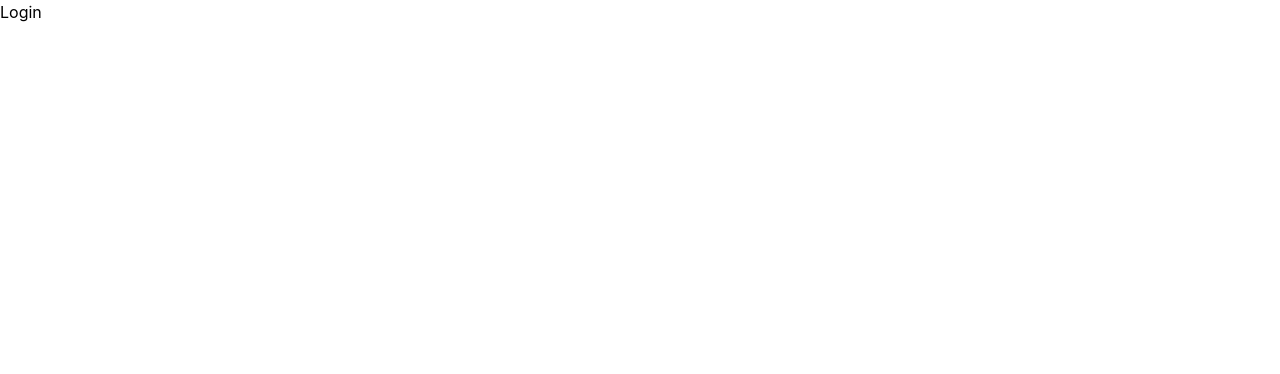
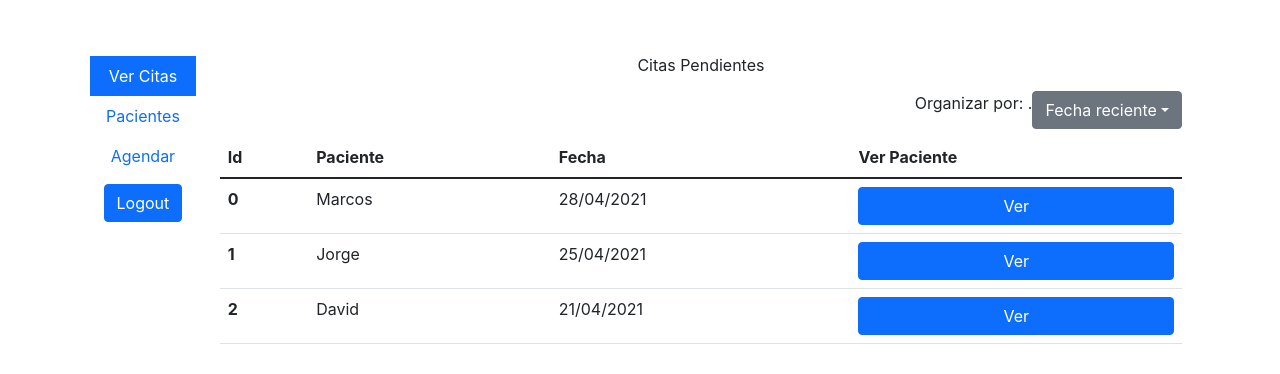
Before and after one commit to mmferariz/diente-feliz, a React (Vite) app: page /VerCitas in a window 1280 px wide. Shown: the top 374 px of the page. Built offline with nearby package versions, Linux system fonts and the light colour scheme.

Commit message:
Login, Ver, Agendar citas, logout - Navegacion

```diff
--- a/index.html
+++ b/index.html
@@ -3,8 +3,9 @@
   <head>
     <meta charset="UTF-8" />
     <link rel="icon" type="image/svg+xml" href="/src/favicon.svg" />
+    <link href="https://cdn.jsdelivr.net/npm/bootstrap@5.1.3/dist/css/bootstrap.min.css" rel="stylesheet" integrity="sha384-1BmE4kWBq78iYhFldvKuhfTAU6auU8tT94WrHftjDbrCEXSU1oBoqyl2QvZ6jIW3" crossorigin="anonymous">
     <meta name="viewport" content="width=device-width, initial-scale=1.0" />
-    <title>Vite App</title>
+    <title>Diente Feliz</title>
   </head>
   <body>
     <div id="root"></div>
--- a/package.json
+++ b/package.json
@@ -9,7 +9,9 @@
   },
   "dependencies": {
     "react": "^18.0.0",
-    "react-dom": "^18.0.0"
+    "react-calendar": "^3.7.0",
+    "react-dom": "^18.0.0",
+    "react-router-dom": "^6.3.0"
   },
   "devDependencies": {
     "@types/react": "^18.0.0",
--- /dev/null
+++ b/src/DienteFeliz.jsx
@@ -0,0 +1,8 @@
+import { AppRouter } from "./routers/AppRouter"
+
+
+export const DienteFeliz = () =>{
+    return(
+        <AppRouter/>
+    )
+}
--- a/src/components/Login.jsx
+++ /dev/null
@@ -1,9 +0,0 @@
-import React from 'react'
-
-const Login = () => {
-  return (
-    <div className='h-screen'>Login</div>
-  )
-};
-
-export default Login;
--- /dev/null
+++ b/src/components/Paciente/Paciente.jsx
@@ -0,0 +1,9 @@
+import React from 'react';
+
+export const Paciente = () =>{
+    return(
+        <div>
+            <h1>Paciente</h1>
+        </div>
+    )
+}
--- /dev/null
+++ b/src/components/citas/Agendar.jsx
@@ -0,0 +1,51 @@
+import React, { useState } from 'react';
+import Calendar from 'react-calendar/dist/umd/Calendar';
+import 'react-calendar/dist/Calendar.css';
+
+export const Agendar = () => {
+
+    const [datos, setDatos] = useState({
+        Paciente: '',
+        Asunto: '',
+        Doctor: ''
+    })
+
+    const handleInputChange = (event) => {
+        // console.log(event.target.name)
+        // console.log(event.target.value)
+        setDatos({
+            ...datos,
+            [event.target.name]: event.target.value
+        })
+    }
+
+    const enviarDatos = (event) => {
+        event.preventDefault()
+        console.log('enviando datos...' + datos.Paciente + ' ' + datos.Asunto + ' ' + datos.Doctor)
+    }
+
+    return (
+        <div>
+            <div className='d-flex py-2 justify-content-center'><h1>Agendar Cita</h1></div>
+            <div className='d-flex flex-column align-items-center justify-content-center'>
+                <div className='p-2 text-center'>
+                    <form className="" onSubmit={enviarDatos}>
+                        <div className="form-group p-2">
+                            <input type="text" placeholder="Paciente" className="form-control" onChange={handleInputChange} name="Paciente"></input>
+                        </div>
+                        <div className="form-group p-2">
+                            <input type="password" placeholder="Asunto" className="form-control" onChange={handleInputChange} name="Asunto"></input>
+                        </div>
+                        <div className="form-group p-2">
+                            <input type="password" placeholder="Doctor" className="form-control" onChange={handleInputChange} name="Doctor"></input>
+                        </div>
+                        <div className="py-4">
+                            <Calendar/>
+                        </div>
+                        <button type="submit" className="btn btn-primary">Agendar</button>
+                    </form>
+                </div>
+            </div >
+        </div>
+    )
+}
--- /dev/null
+++ b/src/components/citas/VerCitas.jsx
@@ -0,0 +1,62 @@
+import React from 'react';
+import { useNavigate } from 'react-router-dom';
+
+export const VerCitas = () => {
+
+    const navigate = useNavigate();
+
+    const handleNav = () => {
+        navigate('/Paciente', {
+            replace: false
+        });
+    }
+
+    return (
+        <div>
+            <div className='d-flex py-2 justify-content-center'><h1>Citas Pendientes</h1></div>
+            <div className='d-flex py-2 flex-row justify-content-end'>
+                <p>Organizar por:  .</p>
+                <div className="dropdown">
+                    <button className="btn btn-secondary dropdown-toggle" type="button" id="dropdownMenuButton" data-toggle="dropdown" aria-haspopup="true" aria-expanded="false">
+                        Fecha reciente
+                    </button>
+                    <div className="dropdown-menu" aria-labelledby="dropdownMenuButton">
+                        <a className="dropdown-item" href="#">Action</a>
+                        <a className="dropdown-item" href="#">Another action</a>
+                        <a className="dropdown-item" href="#">Something else here</a>
+                    </div>
+                </div>
+            </div>
+            <table className="table">
+                <thead>
+                    <tr>
+                        <th scope="col">Id</th>
+                        <th scope="col">Paciente</th>
+                        <th scope="col">Fecha</th>
+                        <th scope="col">Ver Paciente</th>
+                    </tr>
+                </thead>
+                <tbody>
+                    <tr>
+                        <th scope="row">0</th>
+                        <td>Marcos</td>
+                        <td>28/04/2021</td>
+                        <td><button className='btn btn-primary w-100' onClick={handleNav}>Ver</button></td>
+                    </tr>
+                    <tr>
+                        <th scope="row">1</th>
+                        <td>Jorge</td>
+                        <td>25/04/2021</td>
+                        <td><button className='btn btn-primary w-100' onClick={handleNav}>Ver</button></td>
+                    </tr>
+                    <tr>
+                        <th scope="row">2</th>
+                        <td>David</td>
+                        <td>21/04/2021</td>
+                        <td><button className='btn btn-primary w-100' onClick={handleNav}>Ver</button></td>
+                    </tr>
+                </tbody>
+            </table>
+        </div>
+    )
+}
--- /dev/null
+++ b/src/components/login/LoginScreen.jsx
@@ -0,0 +1,52 @@
+import React, { Fragment, useState } from 'react';
+import { useNavigate } from 'react-router-dom';
+
+export const LoginScreen = () => {
+
+    const navigate = useNavigate();
+
+    const handleLogin = () => {
+        navigate('/VerCitas', {
+            replace: true
+        });
+    }
+
+    const [datos, setDatos] = useState({
+        usuario: '',
+        contra: ''
+    })
+
+    const handleInputChange = (event) => {
+        // console.log(event.target.name)
+        // console.log(event.target.value)
+        setDatos({
+            ...datos,
+            [event.target.name]: event.target.value
+        })
+    }
+
+    const enviarDatos = (event) => {
+        event.preventDefault()
+        console.log('enviando datos...' + datos.usuario + ' ' + datos.contra)
+        handleLogin()
+    }
+
+    return (
+        <div className='mt-5 mx-5 d-flex flex-column align-items-center justify-content-center'>
+            <div className='p-2'>
+                <h1>Inicio de sesión</h1>
+            </div>
+            <div className='p-2 text-center'>
+                <form className="" onSubmit={enviarDatos}>
+                    <div className="form-group p-2">
+                        <input type="text" placeholder="Usuario" className="form-control" onChange={handleInputChange} name="usuario"></input>
+                    </div>
+                    <div className="form-group p-2">
+                        <input type="password" placeholder="Contraseña" className="form-control" onChange={handleInputChange} name="contra"></input>
+                    </div>
+                    <button type="submit" className="btn btn-primary">Enviar</button>
+                </form>
+            </div>
+        </div >
+    );
+}
--- /dev/null
+++ b/src/components/navbar/Navbar.jsx
@@ -0,0 +1,55 @@
+import React from 'react';
+import { Link, NavLink, useNavigate } from 'react-router-dom'
+
+export const Navbar = () => {
+
+    const navigate = useNavigate();
+
+    const handleLogout = () => {
+        navigate('/', {
+            replace: true
+        });
+    }
+
+    return (
+        <nav className='nav flex-column text-center'>
+            <div>
+                <div>
+                    <NavLink
+                    className={({ isActive }) => isActive ? 'nav-link active text-white bg-primary' : 'nav-link'}
+                        to={'VerCitas'}
+                    >
+                        Ver Citas
+                    </NavLink>
+                </div>
+                <div>
+                    <NavLink
+                    className={({ isActive }) => isActive ? 'nav-link active text-white bg-primary' : 'nav-link'}
+                        to={'Paciente'}
+                    >
+                        Pacientes
+                    </NavLink>
+                </div>
+                <div>
+                    <NavLink
+                    className={({ isActive }) => isActive ? 'nav-link active text-white bg-primary' : 'nav-link'}
+                        to={'Agendar'}
+                    >
+                        Agendar
+                    </NavLink>
+                </div>
+
+            </div>
+            <div>
+                <ul>
+                    <button
+                    className='mt-2 btn btn-primary'
+                        onClick={handleLogout}
+                    >
+                        Logout
+                    </button>
+                </ul>
+            </div>
+        </nav>
+    )
+}
--- a/src/main.jsx
+++ b/src/main.jsx
@@ -1,10 +1,10 @@
 import React from 'react'
 import ReactDOM from 'react-dom/client'
-import Login from './components/Login'
+import { DienteFeliz } from './DienteFeliz'
 import './index.css'
 
 ReactDOM.createRoot(document.getElementById('root')).render(
   <React.StrictMode>
-    <Login/>
+    <DienteFeliz/>
   </React.StrictMode>
 )
--- /dev/null
+++ b/src/routers/AppRouter.jsx
@@ -0,0 +1,16 @@
+import React from 'react';
+import { Routes, Route, BrowserRouter } from 'react-router-dom';
+import { LoginScreen } from '../components/login/LoginScreen';
+
+import { DashboardRoutes } from './DashboardRoutes';
+
+export const AppRouter = () =>{
+    return(
+        <BrowserRouter>
+            <Routes>
+                <Route path="/" element={<LoginScreen />} />
+                <Route path="/*" element={<DashboardRoutes />} />
+            </Routes>
+        </BrowserRouter>
+    )
+}
--- /dev/null
+++ b/src/routers/DashboardRoutes.jsx
@@ -0,0 +1,24 @@
+import { Routes, Route } from 'react-router-dom';
+import { Navbar } from "../components/navbar/Navbar"
+import { Agendar } from "../components/citas/Agendar"
+import { VerCitas } from "../components/citas/VerCitas"
+import { Paciente } from '../components/Paciente/Paciente';
+
+
+
+export const DashboardRoutes = () =>{
+    return(
+        <div className='mt-5 container d-flex flex-row'>
+            <div className='p-2'>
+            <Navbar/>
+            </div>
+            <div className='px-3 w-100'>
+            <Routes>
+                    <Route path="/Agendar" element={<Agendar />} />
+                    <Route path="/VerCitas" element={<VerCitas />} />
+                    <Route path="/Paciente" element={<Paciente />} />
+            </Routes>
+            </div>
+        </div>
+    )
+}
```
Also changed, not shown: 1 other file (tests, documents, lock files or other folders).
